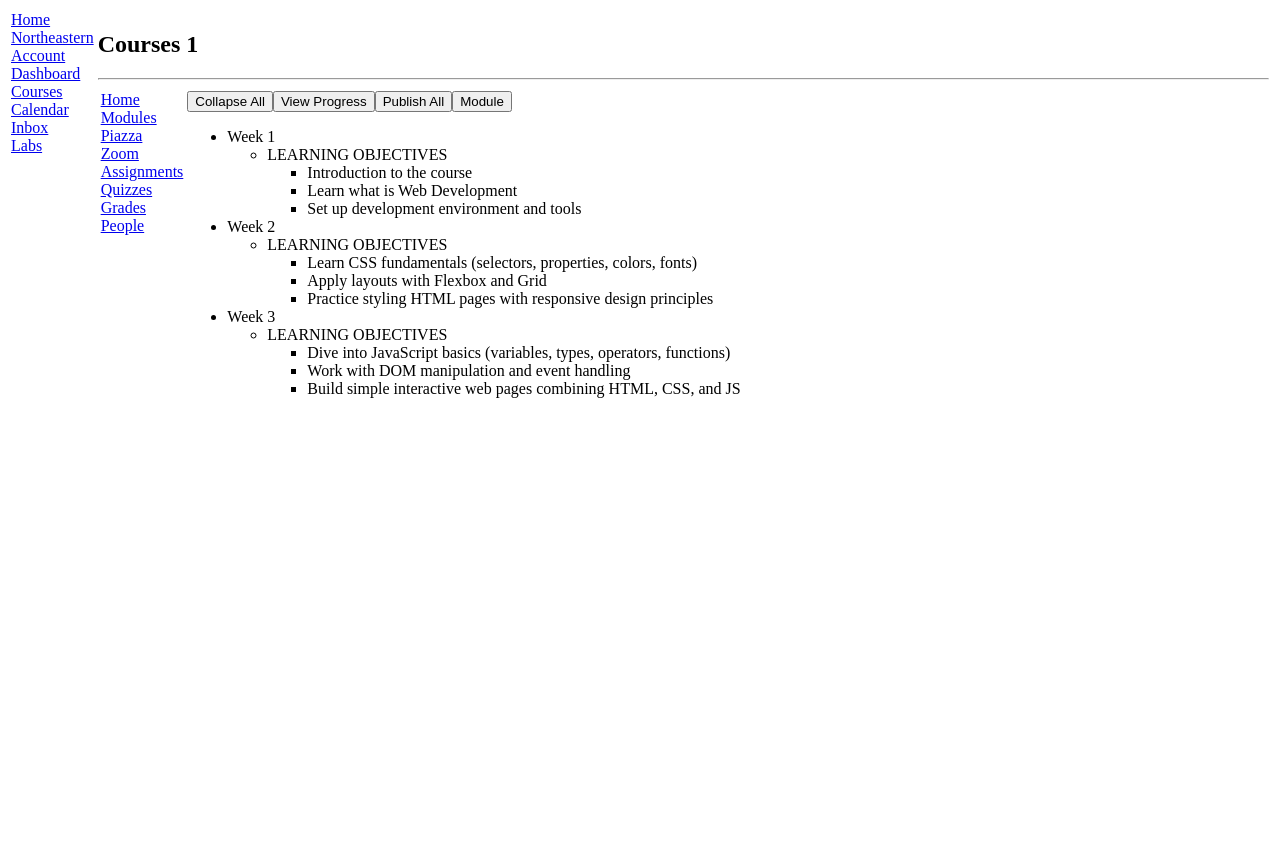
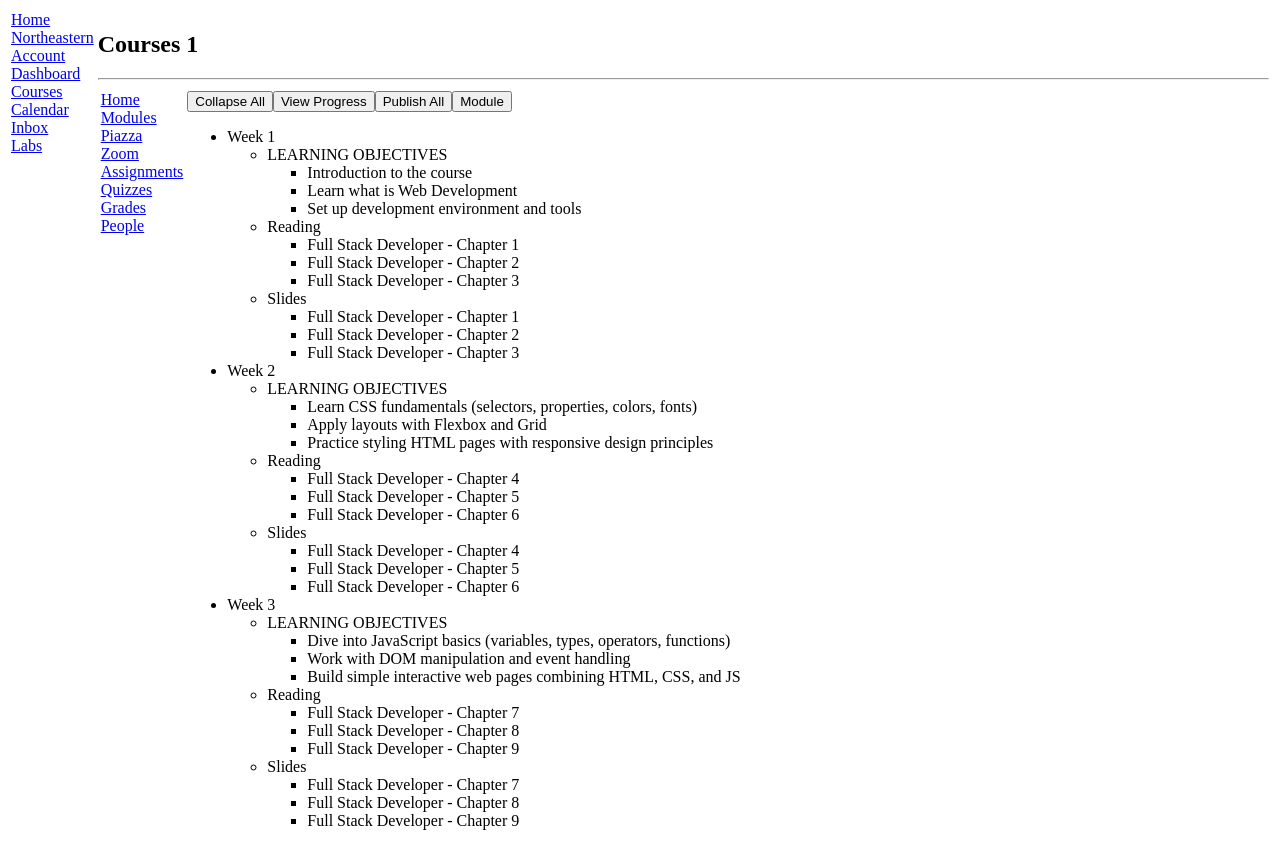
Before and after one commit to dineshbachchani1234/kambaz-next-js, a Next.js app: page /Courses/1/Modules in a window 1280 px wide. Before the commit the page ends 800 px from the top, so only its background shows below. Built offline with nearby package versions, Linux system fonts and the light colour scheme.

Commit message:
Modification based on rubrics

```diff
--- a/app/(Kambaz)/Account/Signup/page.tsx
+++ b/app/(Kambaz)/Account/Signup/page.tsx
@@ -3,7 +3,11 @@ export default function Signup() {
   return (
     <div id="wd-signup-screen">
       <h3>Sign up</h3>
-      <input placeholder="username" className="wd-username" />
+      <input
+        placeholder="username"
+        className="wd-username"
+        defaultValue="webd"
+      />
       <br />
       <input placeholder="password" type="password" className="wd-password" />
       <br />
--- a/app/(Kambaz)/Courses/[cid]/Modules/page.tsx
+++ b/app/(Kambaz)/Courses/[cid]/Modules/page.tsx
@@ -22,6 +22,34 @@ export default function Modules() {
                 </li>
               </ul>
             </li>
+            <li className="wd-lesson">
+              <span className="wd-title">Reading</span>
+              <ul className="wd-content">
+                <li className="wd-content-item">
+                  Full Stack Developer - Chapter 1
+                </li>
+                <li className="wd-content-item">
+                  Full Stack Developer - Chapter 2
+                </li>
+                <li className="wd-content-item">
+                  Full Stack Developer - Chapter 3
+                </li>
+              </ul>
+            </li>
+            <li className="wd-lesson">
+              <span className="wd-title">Slides</span>
+              <ul className="wd-content">
+                <li className="wd-content-item">
+                  Full Stack Developer - Chapter 1
+                </li>
+                <li className="wd-content-item">
+                  Full Stack Developer - Chapter 2
+                </li>
+                <li className="wd-content-item">
+                  Full Stack Developer - Chapter 3
+                </li>
+              </ul>
+            </li>
           </ul>
         </li>
         <li className="wd-module">
@@ -39,6 +67,34 @@ export default function Modules() {
                 <li className="wd-content-item">
                   {" "}
                   Practice styling HTML pages with responsive design principles
+                </li>
+              </ul>
+            </li>
+            <li className="wd-lesson">
+              <span className="wd-title">Reading</span>
+              <ul className="wd-content">
+                <li className="wd-content-item">
+                  Full Stack Developer - Chapter 4
+                </li>
+                <li className="wd-content-item">
+                  Full Stack Developer - Chapter 5
+                </li>
+                <li className="wd-content-item">
+                  Full Stack Developer - Chapter 6
+                </li>
+              </ul>
+            </li>
+            <li className="wd-lesson">
+              <span className="wd-title">Slides</span>
+              <ul className="wd-content">
+                <li className="wd-content-item">
+                  Full Stack Developer - Chapter 4
+                </li>
+                <li className="wd-content-item">
+                  Full Stack Developer - Chapter 5
+                </li>
+                <li className="wd-content-item">
+                  Full Stack Developer - Chapter 6
                 </li>
               </ul>
             </li>
@@ -62,6 +118,34 @@ export default function Modules() {
                 </li>
               </ul>
             </li>
+            <li className="wd-lesson">
+              <span className="wd-title">Reading</span>
+              <ul className="wd-content">
+                <li className="wd-content-item">
+                  Full Stack Developer - Chapter 7
+                </li>
+                <li className="wd-content-item">
+                  Full Stack Developer - Chapter 8
+                </li>
+                <li className="wd-content-item">
+                  Full Stack Developer - Chapter 9
+                </li>
+              </ul>
+            </li>
+            <li className="wd-lesson">
+              <span className="wd-title">Slides</span>
+              <ul className="wd-content">
+                <li className="wd-content-item">
+                  Full Stack Developer - Chapter 7
+                </li>
+                <li className="wd-content-item">
+                  Full Stack Developer - Chapter 8
+                </li>
+                <li className="wd-content-item">
+                  Full Stack Developer - Chapter 9
+                </li>
+              </ul>
+            </li>
           </ul>
         </li>
       </ul>
--- a/app/Labs/Lab1/page.tsx
+++ b/app/Labs/Lab1/page.tsx
@@ -2,7 +2,7 @@
 export default function Lab1() {
   return (
     <div id="wd-lab1">
-      <h1>Dinesh Bachchani - Section: 05</h1>
+      <h1>Dinesh Bachchani - Section: CS5610.19730.202610</h1>
       <h2>Lab 1</h2>
       <h3>HTML Examples</h3>
       <div id="wd-h-tag">
```
Also changed, not shown: app/(Kambaz)/Account/Signin/page.tsx (+6 -1 lines), app/(Kambaz)/Courses/[cid]/Assignments/page.tsx (+9 -0 lines), app/Labs/page.tsx (+9 -0 lines).
